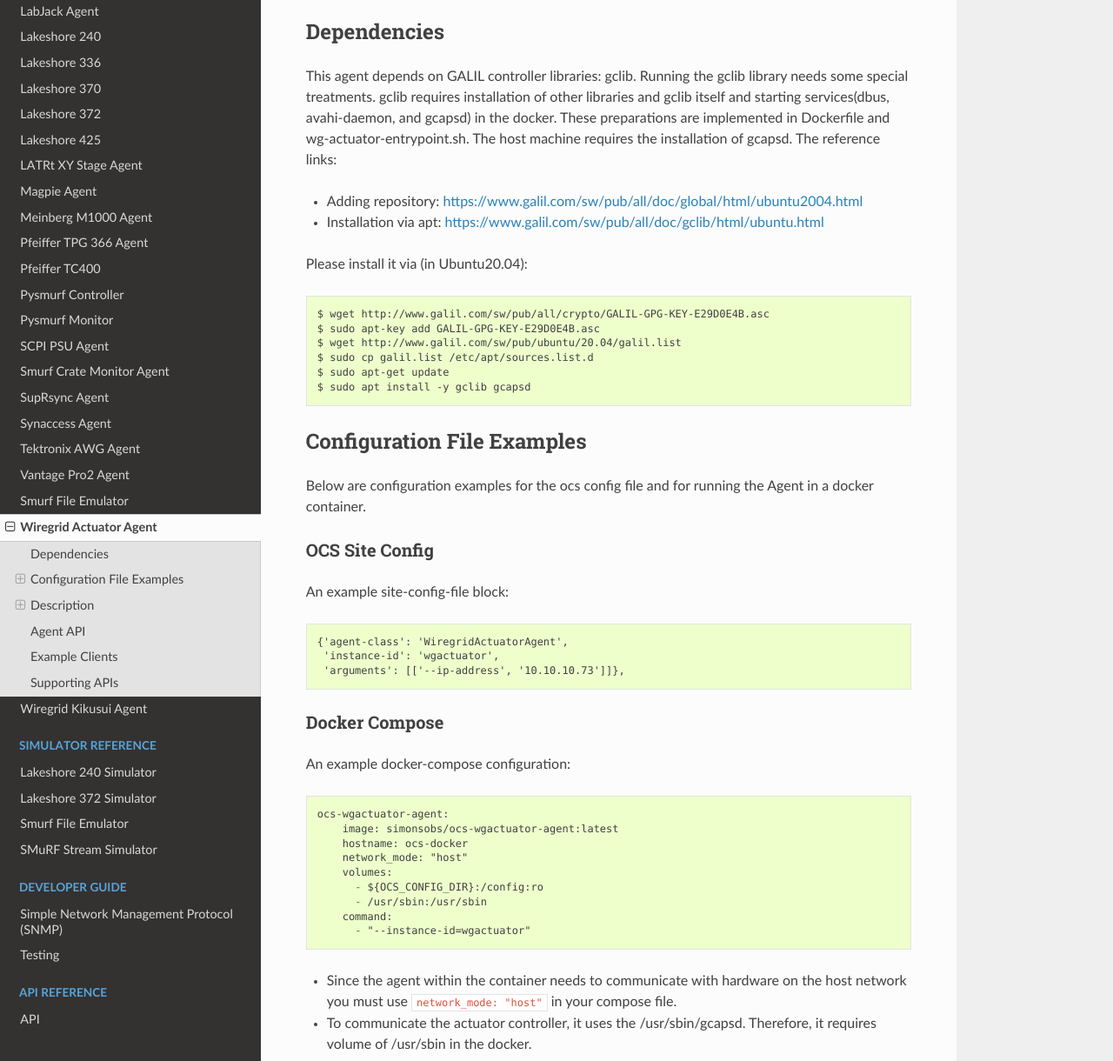
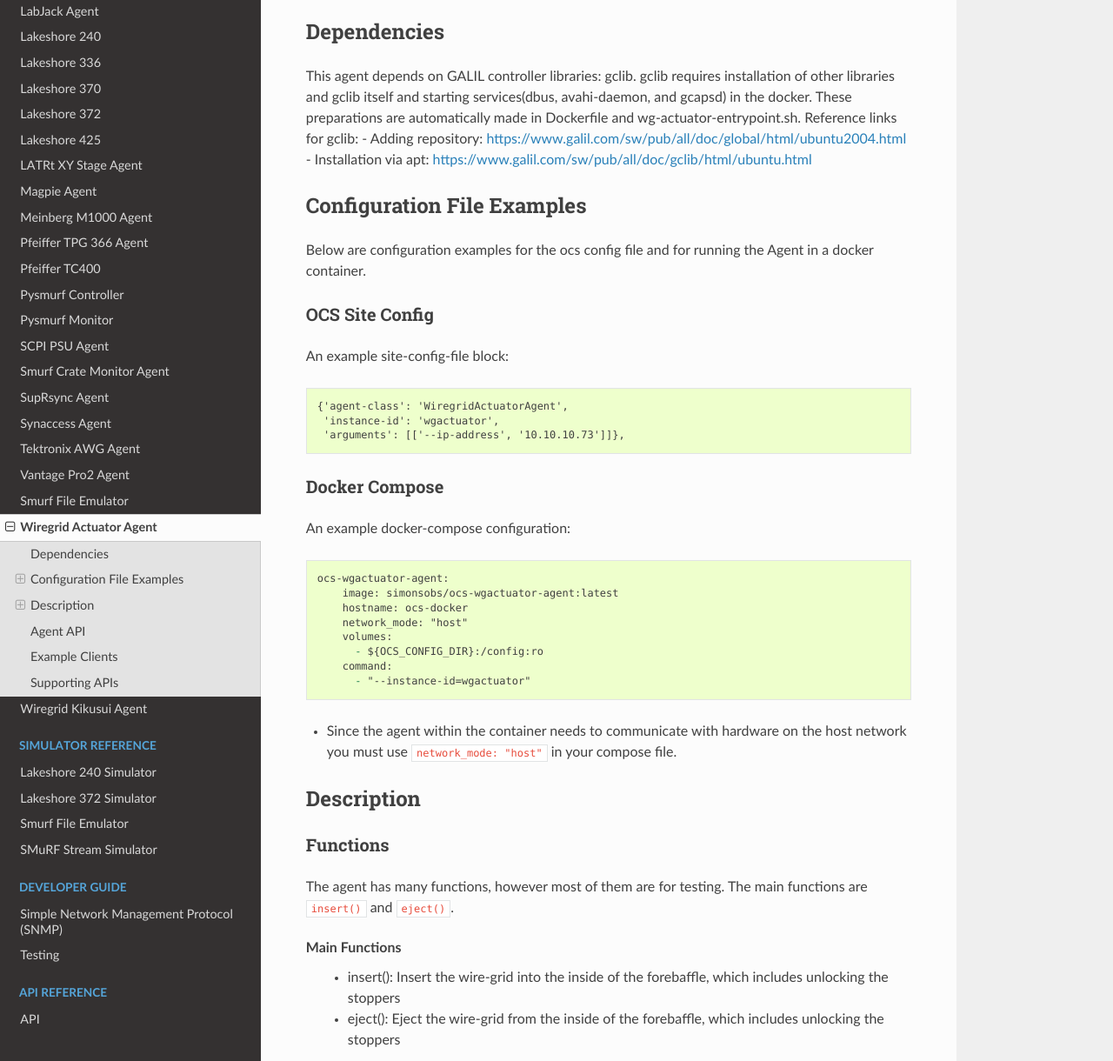
Before and after one commit to simonsobs/socs, a Sphinx documentation site: the page built from docs/agents/wiregrid_actuator.rst, in a window 1280 px wide and 1400 px high, scrolled down 204 px, cut to the strip 180-1400 px from the top of the window. Shown: the whole strip at 87% size. Built offline with Sphinx 7.4.7 and the Read the Docs theme 2.0.0, drawn with Linux system fonts in a browser that asks for light colours.

Commit message:
wiregrid_actuator: Modified Dockerfile to avoid using the gcapsd on the host PC and also modified wiregrid_actuator.rst

```diff
--- a/docs/agents/wiregrid_actuator.rst
+++ b/docs/agents/wiregrid_actuator.rst
@@ -21,26 +21,12 @@ Dependencies
 ------------
 
 This agent depends on GALIL controller libraries: gclib.
-Running the gclib library needs some special treatments.
 gclib requires installation of other libraries and gclib itself
 and starting services(dbus, avahi-daemon, and gcapsd) in the docker.
-These preparations are implemented in Dockerfile and wg-actuator-entrypoint.sh.
-The host machine requires the installation of gcapsd.
-The reference links:
-
+These preparations are automatically made in Dockerfile and wg-actuator-entrypoint.sh.
+Reference links for gclib:
 - Adding repository: https://www.galil.com/sw/pub/all/doc/global/html/ubuntu2004.html
 - Installation via apt: https://www.galil.com/sw/pub/all/doc/gclib/html/ubuntu.html
-
-Please install it via (in Ubuntu20.04):
-
-.. code-block:: bash
-
-    $ wget http://www.galil.com/sw/pub/all/crypto/GALIL-GPG-KEY-E29D0E4B.asc
-    $ sudo apt-key add GALIL-GPG-KEY-E29D0E4B.asc
-    $ wget http://www.galil.com/sw/pub/ubuntu/20.04/galil.list
-    $ sudo cp galil.list /etc/apt/sources.list.d
-    $ sudo apt-get update
-    $ sudo apt install -y gclib gcapsd
 
 Configuration File Examples
 ---------------------------
@@ -68,14 +54,11 @@ An example docker-compose configuration::
         network_mode: "host"
         volumes:
           - ${OCS_CONFIG_DIR}:/config:ro
-          - /usr/sbin:/usr/sbin
         command:
           - "--instance-id=wgactuator"
 
 - Since the agent within the container needs to communicate with hardware on the
   host network you must use ``network_mode: "host"`` in your compose file.
-- To communicate the actuator controller, it uses the /usr/sbin/gcapsd.
-  Therefore, it requires volume of /usr/sbin in the docker.
 
 Description
 -----------
```
Also changed, not shown: 1 other file.
